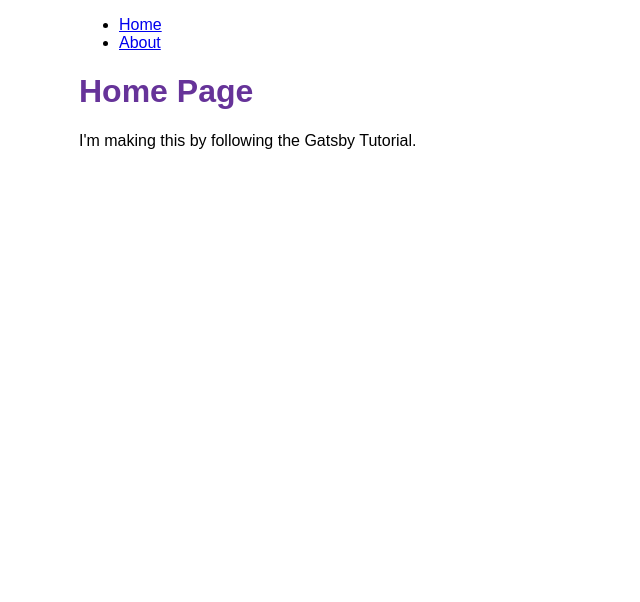
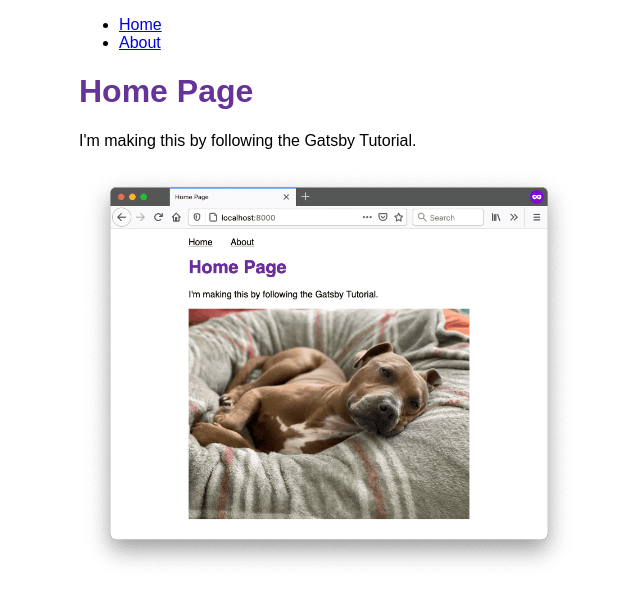
Before and after one commit to maaaashin324/gatsby-tutorial, a Gatsby site: page / in a window 1280 px wide. Shown: the whole page, without its empty margins (311-951 px from the left). Built offline with nearby package versions, Linux system fonts and the light colour scheme; Gatsby itself is replaced by a stand-in of ours.

Commit message:
chore: enabled to load images from both web and local file system

```diff
--- a/src/pages/index.jsx
+++ b/src/pages/index.jsx
@@ -1,10 +1,15 @@
 import * as React from "react";
 import Layout from "../components/layout";
+import { StaticImage } from "gatsby-plugin-image";
 
 const IndexPage = () => {
   return (
     <Layout pageTitle="Home Page">
       <p>I'm making this by following the Gatsby Tutorial.</p>
+      <StaticImage
+        alt="Clifford, a reddish-brown pitbull, posing on a couch and looking stoically at the camera"
+        src="../images/clifford.png"
+      />
     </Layout>
   );
 };
```
Also changed, not shown: src/images/clifford.png (added).
